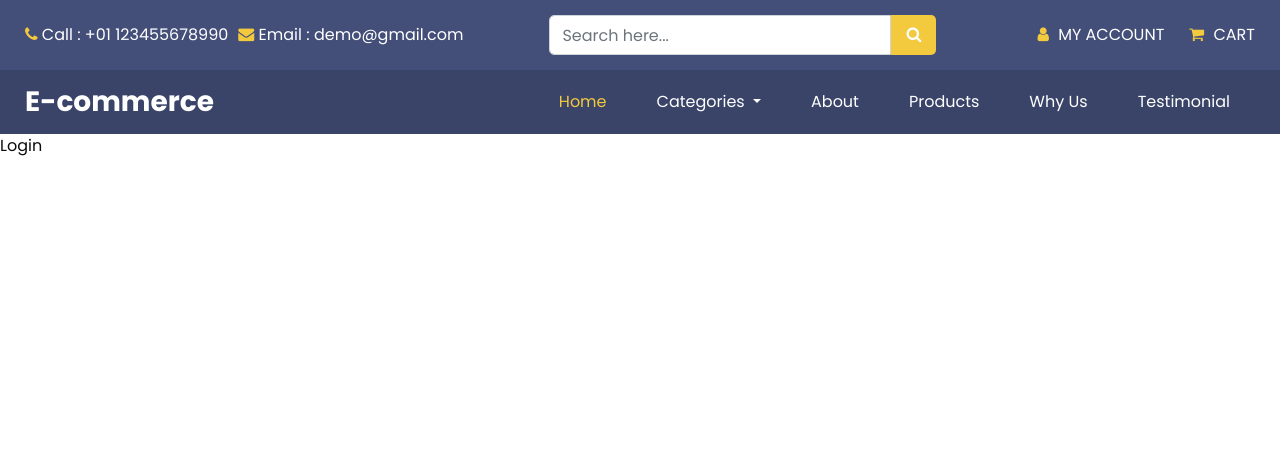
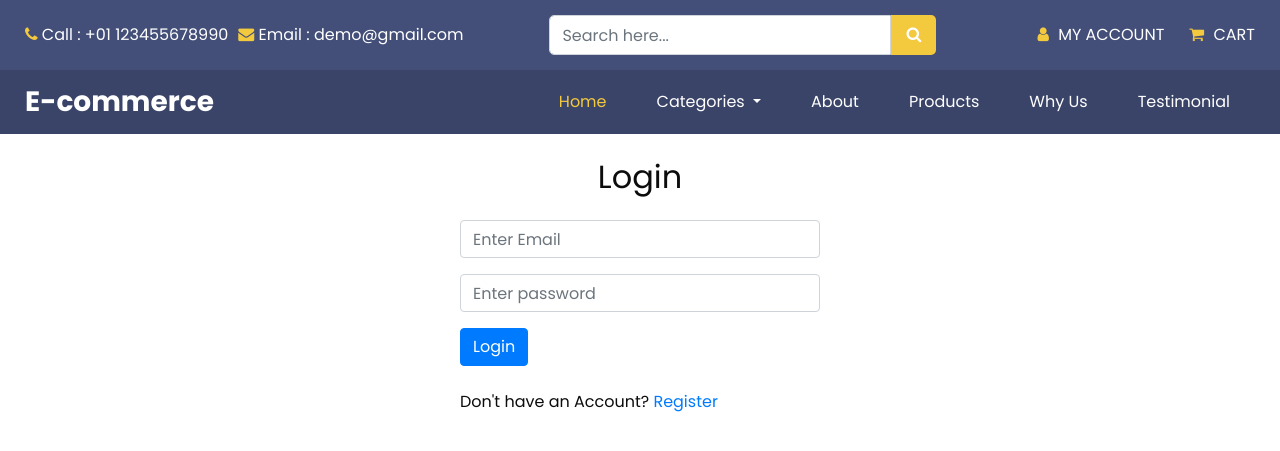
Before and after one commit to abdelkarimMohamed/E-commerce-django, a Django app: page /login/ in a window 1280 px wide. Shown: the top 451 px of the page. Run offline with Django 5.2, Linux system fonts and the light colour scheme; some libraries are stand-ins or nearby versions.

Commit message:
add Django messages and create form login

```diff
--- a/accounts/views.py
+++ b/accounts/views.py
@@ -10,7 +10,7 @@ from django.template.loader import render_to_string
 from django.utils.encoding import force_bytes
 from django.utils.http import urlsafe_base64_encode,urlsafe_base64_decode
 from django.contrib.auth.tokens import default_token_generator
-from django.http import HttpResponse
+from django.contrib import messages
 
 def register(request):
 
@@ -51,14 +51,17 @@ def register(request):
 
 def login(request):
     if request.method == 'POST':
-        email=request.POST['email']
-        password=request.POST['password']
 
-        user=authenticate(email=email,password=password)
-        if user is not None:
-            auth_login(request,user)
-        else:
-            return redirect('accounts:login')
+            email=request.POST['email']
+            password=request.POST['password']
+
+            user=authenticate(email=email,password=password)
+            if user is not None:
+                auth_login(request,user)
+                messages.success(request,'Login is successfully.')
+            else:
+                messages.error(request,'Invalid Login.')
+                return redirect('accounts:login')
 
     return render(request,'accounts/login.html')
 
@@ -73,6 +76,10 @@ def activate(request,uidb64,token):
 
         user.is_active=True
         user.save()
+        messages.success(request,'Your Account Is Activated.')
+
         return redirect('accounts:login')
     else:
+        messages.error(request,'Your Account is not activate,Please Try Again.')
+
         return redirect('accounts:register')
--- a/templates/accounts/login.html
+++ b/templates/accounts/login.html
@@ -4,5 +4,36 @@
 {% block title %} Login {% endblock %}
 
 {% block content %}
-Login
+{% if request.GET.command == 'verification' %}
+<br>
+<div class="row justify-content-center">
+    <div class="alert alert-success">
+        <h4 class="alert alert-heading">Well Done.</h4>
+        <p>Thank You for registration wuth us, have send your a verification email to you</p>
+        <hr>
+        <p class="mb-0">Alread Verifed? <a href="{% url 'accounts:login' %}">Log-in</a></p>
+    </div>
+</div>
+{% else %}
+<div class="container">
+    <div class="row justify-content-center">
+        <div class="col-md-6 col-lg-4">
+            <h2 class="text-center my-4">Login</h2>
+                {% include 'includes/alerts.html' %}
+                <form method="post" action="{% url 'accounts:login' %}">
+                    {% csrf_token %}
+                    <div class="form-group">
+                        <input type="email" name="email" class="form-control" placeholder="Enter Email">
+                    </div>
+                    <div class="form-group">
+                        <input type="password" name="password" class="form-control" placeholder="Enter password">
+                    </div>
+                    <button type="submit" class="btn btn-primary">Login</button>
+                </form><br>
+                <p>Don't have an Account? <a href="{% url 'accounts:register' %}">Register</a></p>
+        </div>
+    </div>
+</div>
+{% endif %}
+
 {% endblock %}
--- a/templates/accounts/register.html
+++ b/templates/accounts/register.html
@@ -13,7 +13,9 @@
 
                     {{ form|crispy}}
                     <input type="submit" value="Register" class="btn btn-outline-dark">
-                </form>
+                </form><br>
+                <p>have an Account? <a href="{% url 'accounts:login' %}">Login</a></p>
+
         </div>
     </div>
 </div>
--- /dev/null
+++ b/templates/includes/alerts.html
@@ -0,0 +1,21 @@
+<div class="message-container text-center">
+    {% if messages %}
+        {% for message in messages %}
+            <div id="message" class="x">
+                <div {% if message.tags %}class="alert alert-{{ message.tags }}"{% endif %} role="alert">
+                    {% if message.level == DEFAULT_MESSAGE_LEVELS.ERROR %}Error: {% endif %}
+                    <h5><b>{{ message }}</b></h5>
+                </div>
+            </div>
+        {% endfor %}
+    {% endif %}
+</div>
+<script src="https://code.jquery.com/jquery-3.6.0.min.js"></script>
+<script>
+
+    $(document).ready(function(){
+        setTimeout(function(){
+            $('.x').fadeOut('slow');
+        }, 3000);
+    });
+</script>
```
Also changed, not shown: src/settings.py (+8 -0 lines), accounts/forms.py (line endings or trailing spaces).
